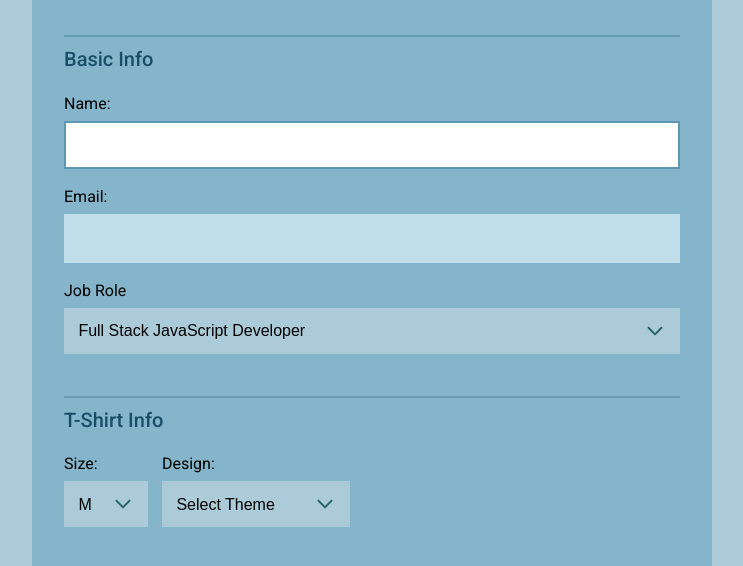
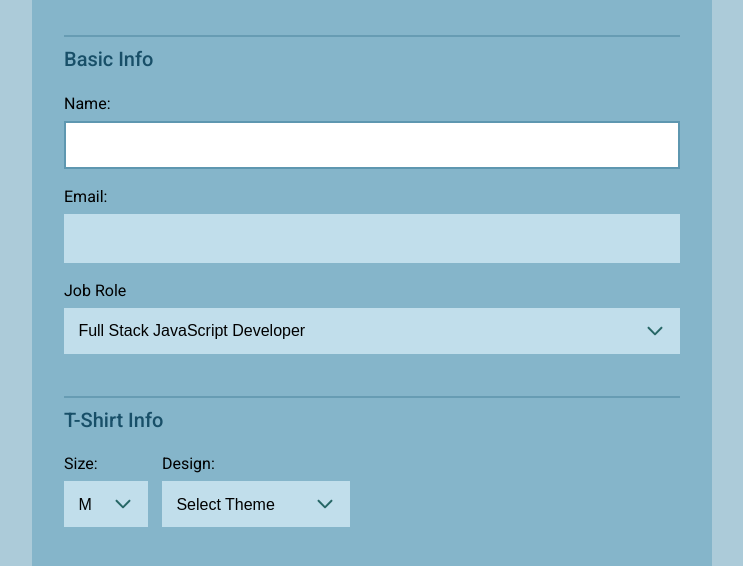
Before and after one commit to embryCODE/interactive_form, a plain HTML site: page index.html in a window 1280 px wide. Shown: the part 191-757 px from the top of the page, without its empty margins (268-1011 px from the left). Drawn offline with nearby package versions, Linux system fonts and the light colour scheme.

Commit message:
Tweaked a color.

```diff
--- a/css/style.css
+++ b/css/style.css
@@ -211,11 +211,11 @@ select {
   color: #000;
   border-radius: 0;
   border: none;
-  border-color: #accbd9;
+  border-color: #c1deeb;
   min-width: 100%;
   padding-right: 40px;
-  background: #accbd9 url("../images/icon-down-arrow.svg") right 15px center no-repeat;
-  background-color: #accbd9;
+  background: #c1deeb url("../images/icon-down-arrow.svg") right 15px center no-repeat;
+  background-color: #c1deeb;
   background-size: 20px;
 }
 
```
